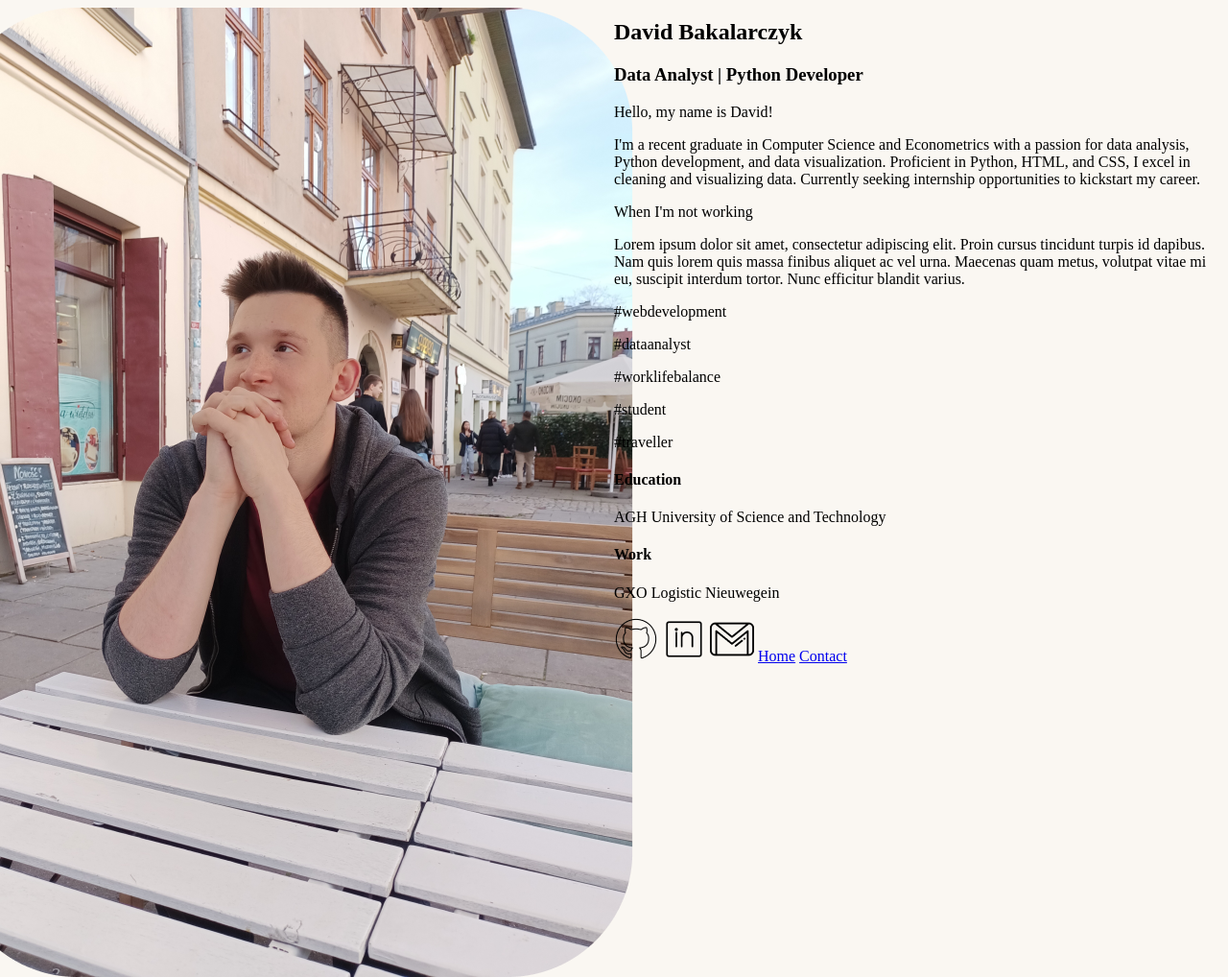
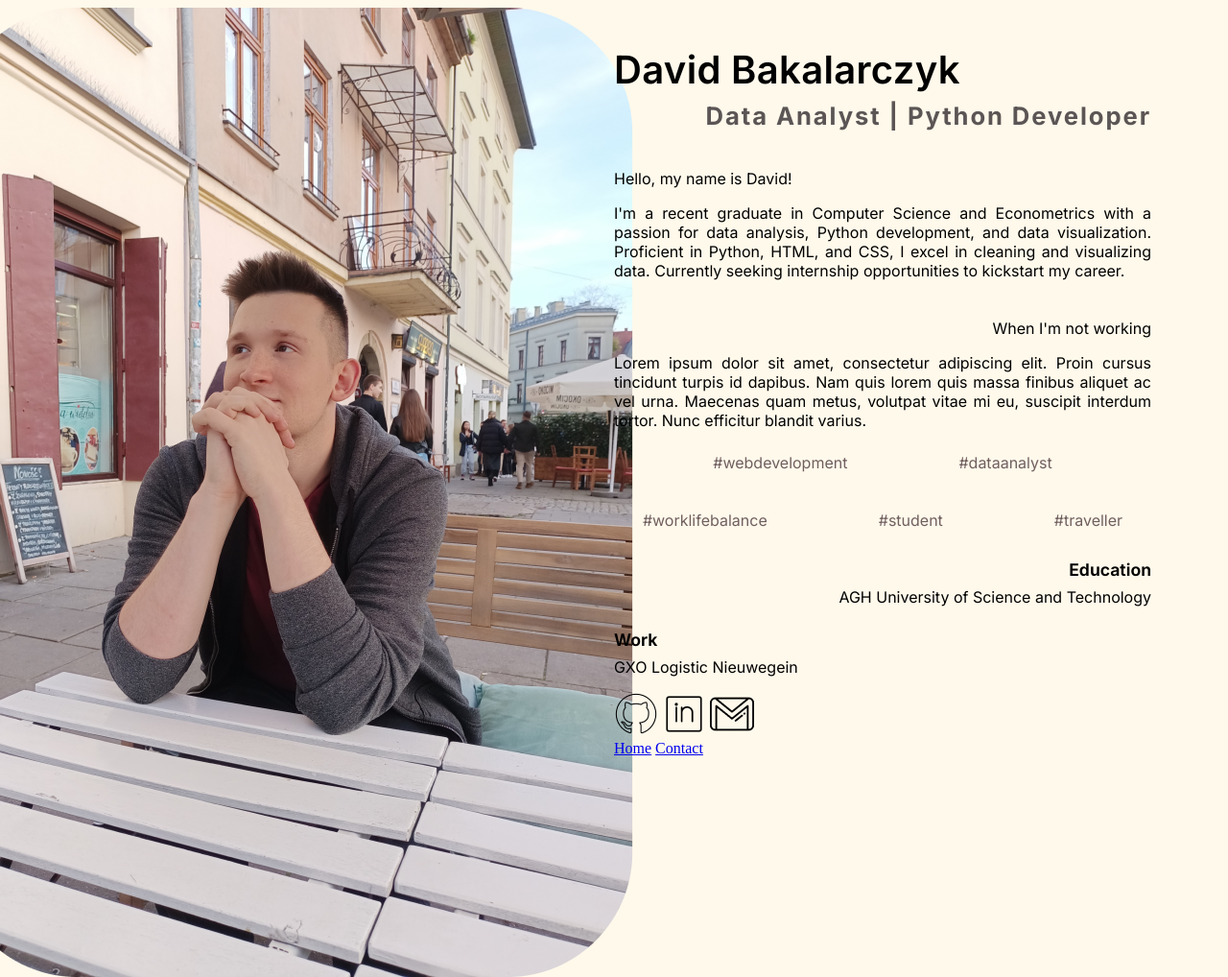
Before and after one commit to HerrDavey/WebsiteOfDataAnalyst, a Flask app: page /about_me in a window 1280 px wide. Shown: the whole page at 96% size. Run offline with Flask 3, Linux system fonts and the light colour scheme.

Commit message:
About Me Section: Visual improvement in CSS files

```diff
--- a/static/styles.css
+++ b/static/styles.css
@@ -383,7 +383,7 @@ body, html {
 
 /* ABOUT ME START */
 .about_me_container {
-    background-color: #FAF7F2;
+    background-color: #FFF9EB;
     display: grid;
     grid-template-columns: repeat(2, 1fr);
     justify-content: stretch;
@@ -399,4 +399,84 @@ body, html {
     margin: 0 auto;
 }
 
+.about_me_description h2 {
+    font-size: 2.5rem;
+    font-family: "Inter";
+    margin: auto;
+    padding-top: 3rem;
+    font-weight: 600;
+    letter-spacing: 0.02rem;
+}
+
+.about_me_description h3 {
+    text-align: right;
+    font-size: 1.6rem;
+    font-family: "Inter";
+    color: #5C5555;
+    margin: auto;
+    padding-top: 0.5rem;
+    padding-right: 5rem;
+    padding-bottom: 1.5rem;
+    letter-spacing: 0.12rem;
+}
+
+.about_me_description p {
+    font-family: "Inter";
+    font-size: 1rem;
+    text-align: justify;
+    text-justify: inter-word;
+    padding-right: 5rem;
+
+}
+
+.about_me_description p:nth-of-type(1) {
+    text-align: left;
+}
+
+.about_me_description p:nth-of-type(3) {
+    text-align: right;
+    padding-right: 5rem;
+    padding-top: 1.5rem;
+}
+
+.about_me_description p:nth-of-type(4) {
+    padding-bottom: 0;
+}
+
+.hasztag_container {
+    text-align: center;
+    margin-top: auto;
+
+}
+.about_me_hasztag {
+    display: inline-flex;
+    color: #705F5F;
+    margin: 0.5rem 1rem;
+}
+
+.about_me_description h4 {
+    font-family: "Inter";
+    font-size: 1.1rem;
+    font-weight: 650;
+    padding-bottom: 0;
+    margin-bottom: 0;
+}
+
+.about_me_description h4:nth-last-of-type(2) {
+    text-align: right;
+    padding-right: 5rem;
+}
+
+.about_me_description p:nth-last-of-type(2) {
+    text-align: right;
+    padding-top: 0;
+    margin-top: 0.5rem;
+}
+
+.about_me_description p:nth-last-of-type(1) {
+    padding-top: 0;
+    margin-top: 0.5rem;
+}
+
+
 /* ABOUT ME END */
--- a/templates/about_me.html
+++ b/templates/about_me.html
@@ -1,12 +1,16 @@
 <head>
     <link rel="stylesheet" href="./static/styles.css">
+    <link rel="preconnect" href="https://fonts.googleapis.com">
+    <link rel="preconnect" href="https://fonts.gstatic.com" crossorigin>
+    <link href="https://fonts.googleapis.com/css2?family=Source+Serif+4:ital,opsz,wght@0,8..60,200..900;1,8..60,200..900&display=swap" rel="stylesheet">
+    <link href="https://fonts.googleapis.com/css2?family=Inter:wght@100..900&display=swap" rel="stylesheet">
 </head>
 
 <section class="about_me_container">
     <div class="about_me_image">
         <img src="/static/my_photo.png" alt="Picture showing the author of website who is sitting in cafe."/>
     </div>
-    <div>
+    <div class="about_me_description">
         <h2>David Bakalarczyk</h2>
         <h3>Data Analyst | Python Developer</h3>
         <p>Hello, my name is David! </p>
@@ -21,20 +25,28 @@
             Nam quis lorem quis massa finibus aliquet ac vel urna. Maecenas quam metus, volutpat vitae mi eu,
             suscipit interdum tortor. Nunc efficitur blandit varius.
          </p>
-         <p>#webdevelopment</p>
-         <p>#dataanalyst</p>
-         <p>#worklifebalance</p>
-         <p>#student</p>
-         <p>#traveller</p>
+         <div class="hasztag_container">
+            <p class="about_me_hasztag">#webdevelopment</p>
+            <p class="about_me_hasztag">#dataanalyst</p>
+            <p class="about_me_hasztag">#worklifebalance</p>
+            <p class="about_me_hasztag">#student</p>
+            <p class="about_me_hasztag">#traveller</p>
+         </div>
          <h4>Education</h4>
          <p>AGH University of Science and Technology</p>
          <h4>Work</h4>
          <p>GXO Logistic Nieuwegein</p>
-         <img src="/static/github-svg-black.png" alt="Black icon of github" />
-         <img src="/static/linkedin-svg-black.png" alt="Black icon of linkedin" />
-         <img src="/static/gmail-svg-black.png" alt="Black icon of Gmail" />
-         <a href="{{url_for('home')}}" class="button">Home</a>
-         <a href="{{url_for('say_hello')}}" class="button">Contact</a>
+         <div>
+            <img src="/static/github-svg-black.png" alt="Black icon of github" />
+            <img src="/static/linkedin-svg-black.png" alt="Black icon of linkedin" />
+            <img src="/static/gmail-svg-black.png" alt="Black icon of Gmail" />
+         </div>
+
+         <div>
+            <a href="{{url_for('home')}}" class="button">Home</a>
+            <a href="{{url_for('say_hello')}}" class="button">Contact</a>
+         </div>
+
     </div>
 
 </section>
```
